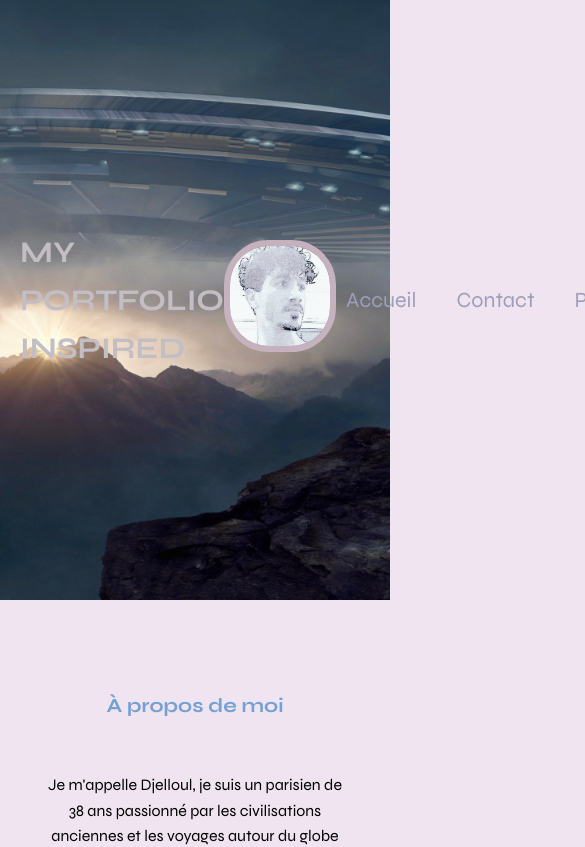
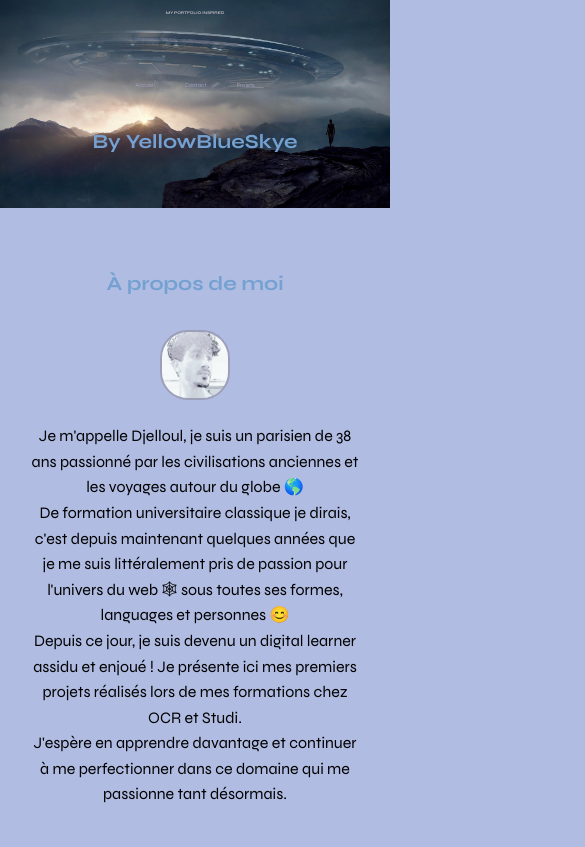
Before and after one commit to Dev-Djelloul/YellowBlueSkye-Portfolio, a plain HTML site: page index.html in a window 390 px wide. Shown: the top 847 px of the page, 585 px wide, since content can reach past the window. Drawn offline with Linux system fonts and the light colour scheme.

Commit message:
responsive mobile tab + background blue color

```diff
--- a/index.html
+++ b/index.html
@@ -17,9 +17,6 @@
       <div class="header-title">
         <h1>MY PORTFOLIO INSPIRED</h1>
       </div>
-      <div class="header-image">
-        <img src="images/1659371150199.jpg" alt="Profil-pic" />
-      </div>
       <nav>
         <ul>
           <li><a href="index.html">Accueil</a></li>
@@ -31,7 +28,11 @@
     </header>
 
     <section id="about">
-      <h2>À propos de moi</h2>
+        <div class="header-image">
+          <h2>À propos de moi </h2>
+          <img src="images/1659371150199.jpg" alt="Profil-pic" />
+        </div>
+
       <p>
         Je m'appelle Djelloul, je suis un parisien de 38 ans passionné par les
         civilisations anciennes et les voyages autour du globe 🌎<br />
--- a/style.css
+++ b/style.css
@@ -4,7 +4,7 @@ body {
   padding: 0;
   line-height: 1.6;
   text-align: center;
-  background-color: #f0e4f0;
+  background-color: #b0bce2;
 }
 
 h1 {
@@ -15,14 +15,14 @@ h1 {
 h2 {
   font-size: 20px;
   color: #74a1d1;
-  margin: 50px;
+  margin: 30px;
 }
 
 /* Style pour le header */
 header {
-  text-align: center; /* Centre le contenu du header */
-  padding: 20px; /* Ajoute un peu d'espace autour */
-  background-color: #c3bec3; /* Couleur de fond, ajustez si nécessaire */
+  text-align: center;
+  padding: 20px;
+  background-color: #c3bec3;
 }
 
 header.header-bg {
@@ -31,21 +31,20 @@ header.header-bg {
   background-position: center;
   height: 600px;
   display: flex;
-  justify-content: space-between; /* Espace entre les éléments */
-  align-items: center; /* Centrer verticalement les éléments */
+  justify-content: space-between;
+  align-items: center;
   color: rgb(146, 95, 95);
-  padding: 0 20px; /* Ajouter un peu d'espace sur les côtés */
+  padding: 0 20px;
 }
 
-
 .header-title {
-  flex: 1; /* Permet à l'élément d'occuper de l'espace */
-  text-align: left; /* Alignement à gauche */
+  flex: 1;
+  text-align: left;
 }
 
 .header-image {
-  flex: 0 0 auto; /* Ne pas permettre à cet élément de s'étendre */
-  margin-left: auto; /* Pousse l'image vers la droite */
+  flex: 0 0 auto;
+  margin-left: auto;
 }
 
 .header-image img {
@@ -53,7 +52,7 @@ header.header-bg {
   height: 100px;
   object-fit: cover;
   border-radius: 40%;
-  border: 6px solid #c5b2be;
+  border: 2px solid #9d9fb8;
 }
 
 nav ul {
@@ -62,7 +61,7 @@ nav ul {
   display: flex;
   flex-direction: row;
   gap: 20px;
-  font-size: 135%;
+  font-size: 95%;
 }
 
 nav ul li {
@@ -78,9 +77,9 @@ nav ul li a {
 
 section {
   padding: 20px;
-  margin: 20px;
-}
+  margin: 10px;
 
+/* Autres sections */
 .social-media {
   display: flex;
   justify-content: center;
@@ -92,23 +91,23 @@ section {
 }
 
 .skills-container {
-  display: flex; /* Utiliser flexbox pour l'alignement horizontal */
-  flex-wrap: wrap; /* Permet aux éléments de passer à la ligne si l'espace est insuffisant */
-  justify-content: center; /* Centrer les compétences */
-  gap: 20px; /* Espace entre les compétences */
+  display: flex;
+  flex-wrap: wrap;
+  justify-content: center;
+  gap: 20px;
 }
 
 .skill {
   display: flex;
-  flex-direction: column; /* Afficher l'image et le texte en colonne */
-  align-items: center; /* Centrer les éléments horizontalement */
-  text-align: center; /* Centrer le texte */
-  max-width: 100px; /* Limiter la largeur de chaque compétence */
+  flex-direction: column;
+  align-items: center;
+  text-align: center;
+  max-width: 100px;
 }
 
 .skill img {
-  width: 60px; /* Ajuste la taille de l'image des compétences */
-  height: auto; /* Maintenir les proportions de l'image */
+  width: 60px;
+  height: auto;
 }
 
 .carousel-container {
@@ -125,11 +124,11 @@ section {
 .project-item {
   min-width: 100%;
   box-sizing: border-box;
-  cursor: pointer; /* Change le curseur en main lors du survol des éléments du carrousel */
+  cursor: pointer;
 }
 
 .project-item img {
-  width: 60%; /* Ajuste la largeur de l'image du projet à 60% */
+  width: 60%;
   height: auto;
 }
 
@@ -145,15 +144,15 @@ section {
 }
 
 .project-item a {
-  display: inline-block; /* Change to inline-block to allow centering */
-  margin: 25px auto; /* Add auto margins for centering */
+  display: inline-block;
+  margin: 25px auto;
   padding: 7px;
   background-color: #74a1d1;
   color: #fff;
   font-weight: bold;
   text-decoration: none;
   border-radius: 20px 5px 3px 20px;
-  text-align: center; /* Center text inside the link */
+  text-align: center;
   width: 115px;
 }
 
@@ -172,8 +171,8 @@ section {
   font-size: 2em;
   padding: 0 0.5em;
   z-index: 1;
-  opacity: 0; /* Masquer les boutons par défaut */
-  transition: opacity 0.3s ease; /* Transition pour l'effet de survol */
+  opacity: 0;
+  transition: opacity 0.3s ease;
 }
 
 .carousel-btn prev {
@@ -181,7 +180,7 @@ section {
 }
 
 .carousel-container:hover .carousel-btn {
-  opacity: 1; /* Afficher les boutons au survol de la zone du carrousel */
+  opacity: 1;
 }
 
 .prev {
@@ -204,27 +203,59 @@ section {
   align-items: center;
   justify-content: center;
   font-size: 1.5em;
-  position: absolute; /* Assurez-vous qu'il est positionné correctement */
+  position: absolute;
+}
 }
 
-/* Style pour le bouton de retour en haut */
-.back-to-top {
-  position: fixed;
-  bottom: 20px;
-  right: 20px;
-  background-color: #c3bec3;
-  color: #d0cbcf;
-  border: none;
-  cursor: pointer;
-  font-size: 2em;
-  padding: 0.5em;
-  border-radius: 50%;
-  z-index: 1;
-  opacity: 0; /* Masquer par défaut */
-  transition: opacity 0.3s ease; /* Transition pour le survol */
+/* Responsiveness */
+@media (max-width: 1050px) {
+  header.header-bg {
+    flex-direction: column;
+    height: auto;
+    padding: 20px;
+  }
+
+  .header-title {
+    text-align: center;
+    margin-bottom: 10px;
+  }
+
+  .header-image {
+    margin: 0;
+  }
+
+  .header-image img {
+    width: 80px;
+    height: 80px;
+  }
+
+  nav ul {
+    flex-direction: row;
+    font-size: 20%;
+    gap: 10px;
+  }
 }
 
-/* Affiche le bouton lorsque l'utilisateur a fait défiler vers le bas */
-.show-back-to-top {
-  opacity: 1; /* Affiche le bouton */
+@media (max-width: 768px) {
+  header.header-bg {
+    flex-direction: column;
+    align-items: center;
+  }
+
+  .header-title h1{
+    font-size: 4px;
+    margin-top: -10px;
+    margin-bottom: 50px;
+  }
+
+  .header-image img {
+    width: 66px;
+    height: 66px;
+  }
+
+  nav ul {
+    flex-direction: row;
+    font-size: 30%;
+  }
 }
+}
```
Also changed, not shown: projects.html (+4 -0 lines).
